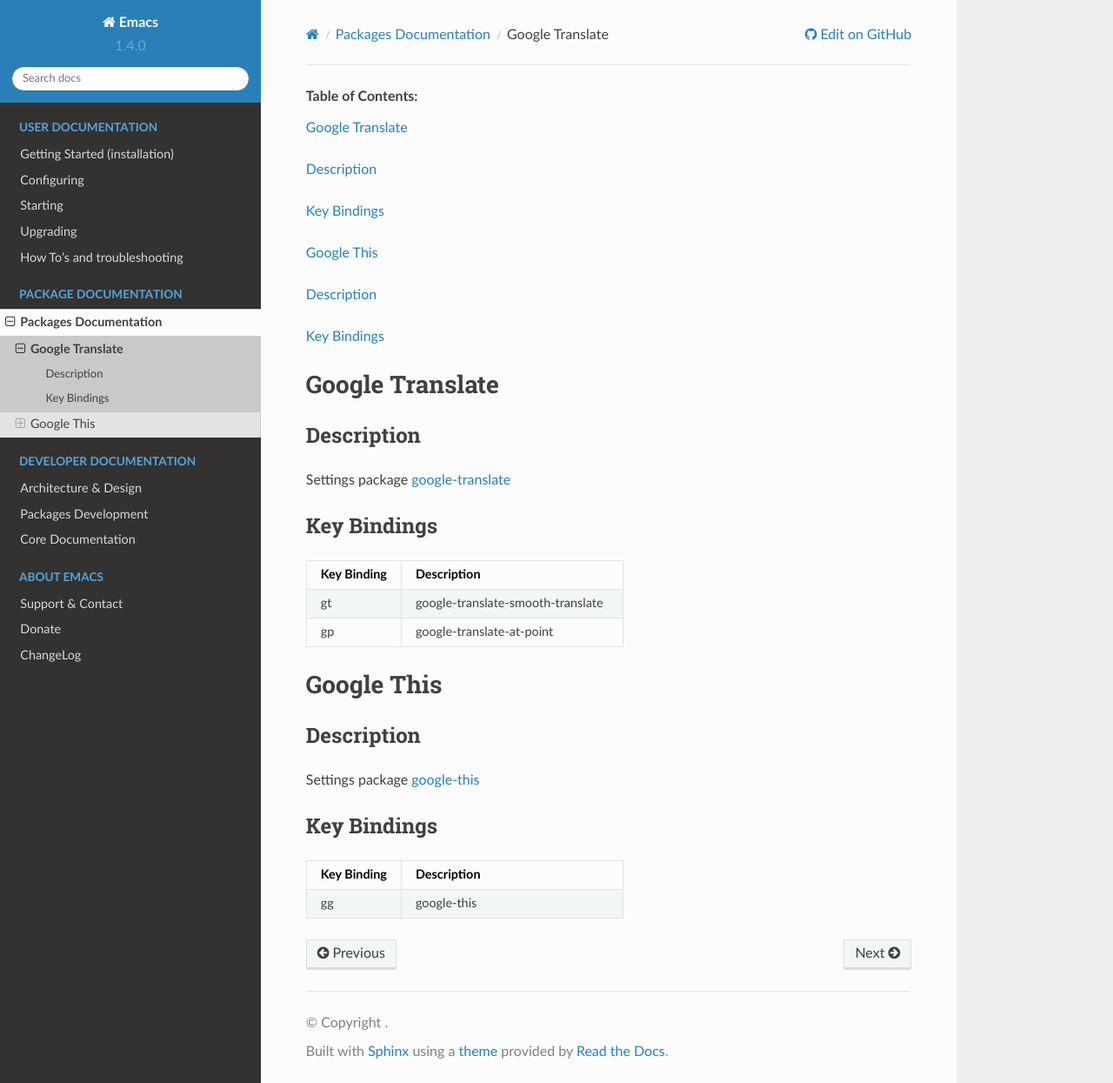
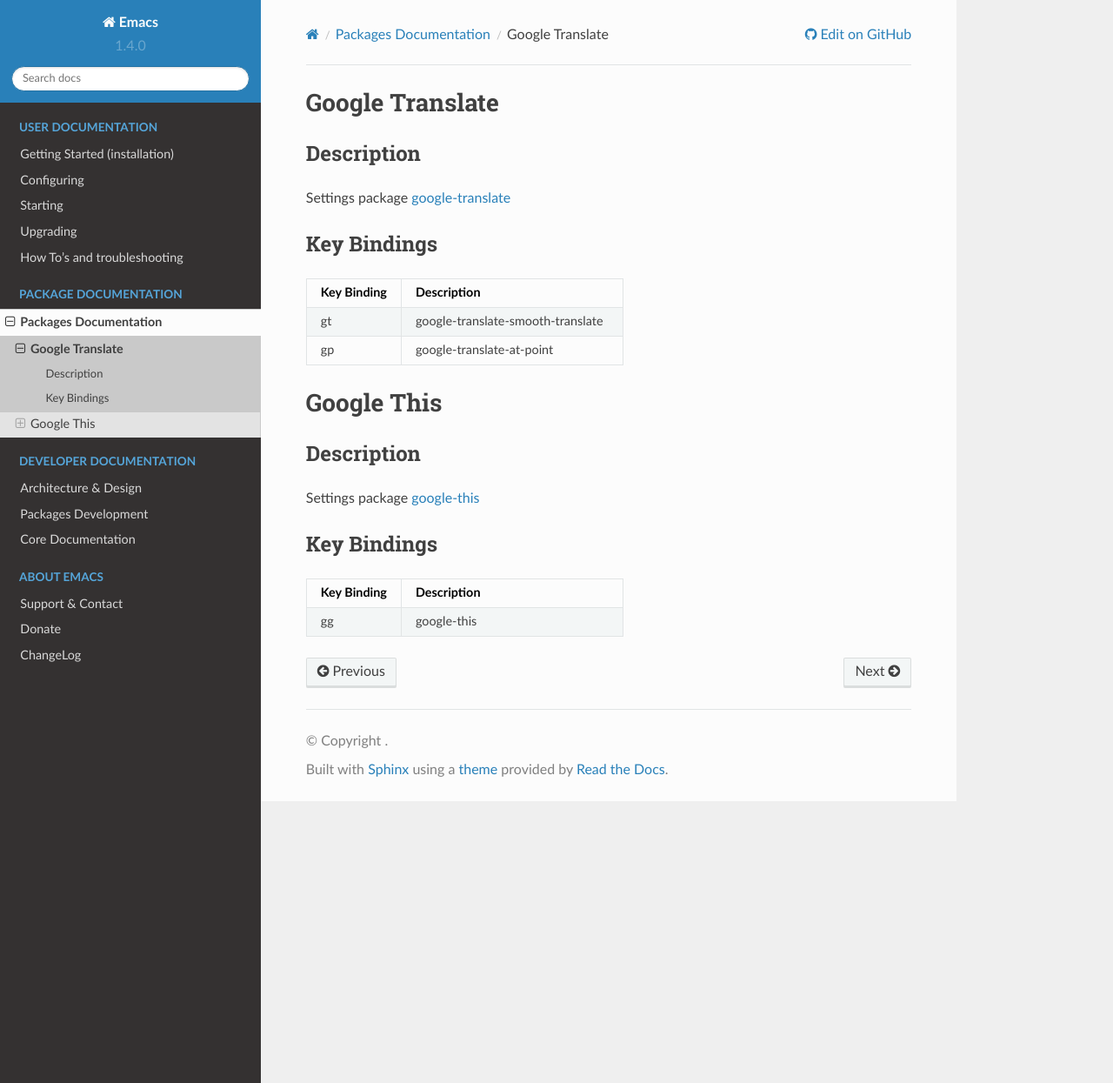
Before and after one commit to luismayta/emacs.d, a Sphinx documentation site: the page built from docs/source/packages/contrib/google.rst, in a window 1280 px wide and 1245 px high. Shown: the whole window at 87% size. Built offline with Sphinx 7.4.7 and the Read the Docs theme 2.0.0, drawn with Linux system fonts in a browser that asks for light colours; formulas are drawn with MathJax 3; pages that are not in the unit, such as notebooks, are missing from menus.

Commit message:
!#157 Fix: clean unnecesary contents local

```diff
--- a/docs/source/packages/contrib/google.rst
+++ b/docs/source/packages/contrib/google.rst
@@ -1,6 +1,3 @@
-
-.. contents:: Table of Contents:
-    :local:
 
 Google Translate
 ================
```
